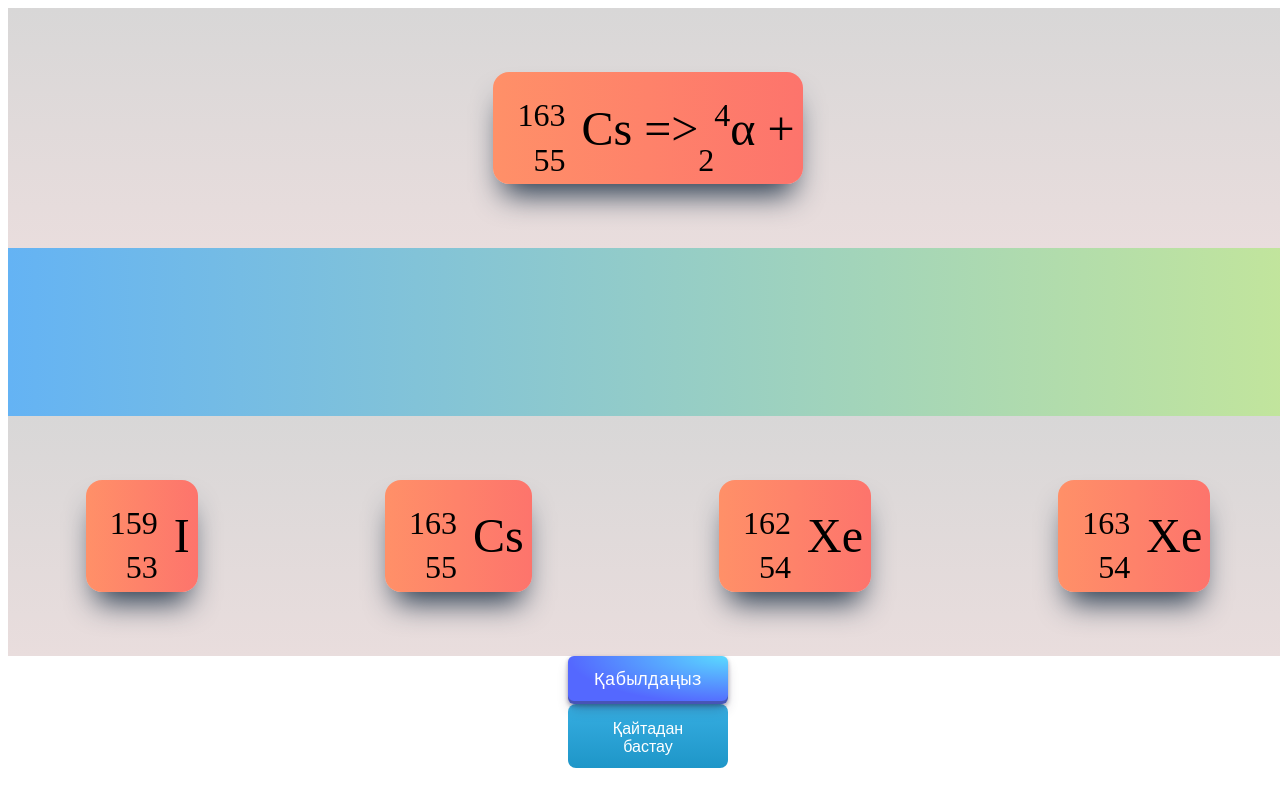
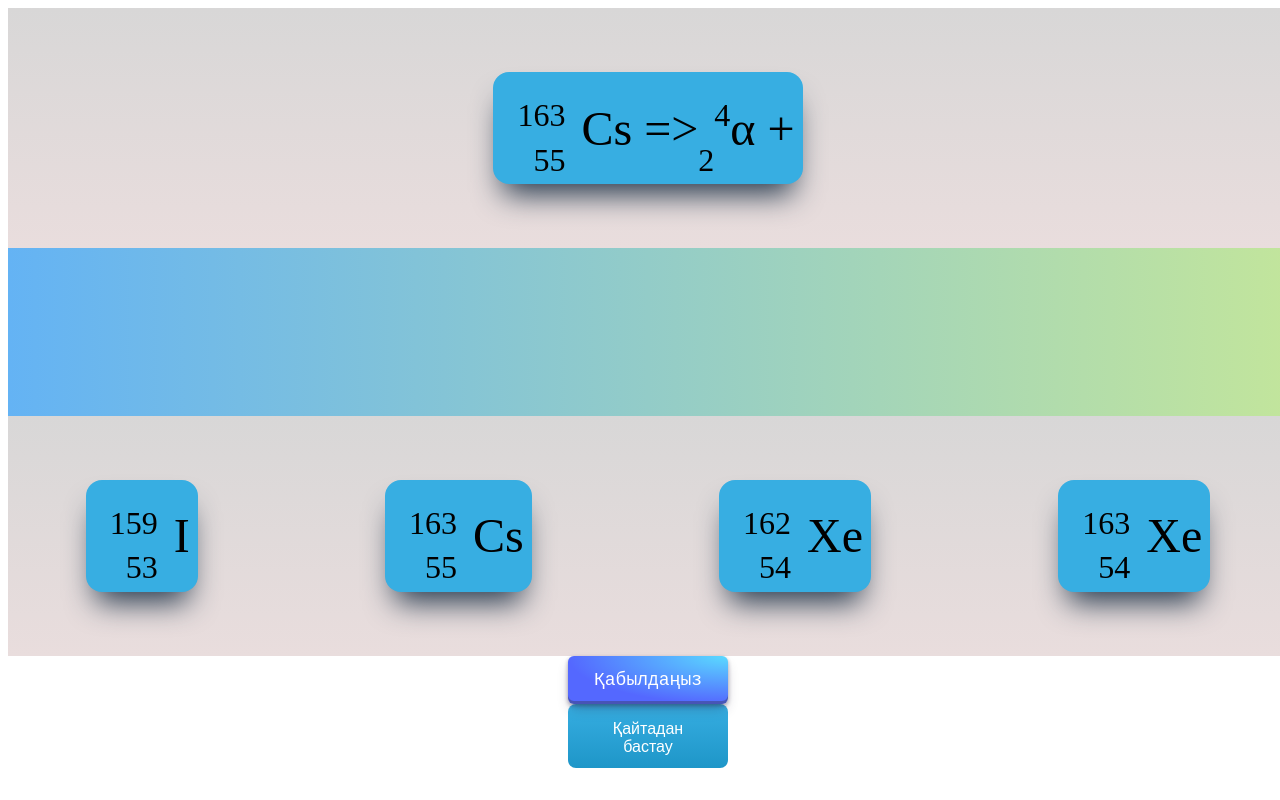
Before and after one commit to forhimedu/radioactivity, a plain HTML site: page index.html in a window 1280 px wide. Drawn offline with Linux system fonts and the light colour scheme.

Commit message:
Add files via upload

```diff
--- a/style.css
+++ b/style.css
@@ -45,9 +45,7 @@ span, div, h1 {
 span {
     display: flex;
     font-size: 3rem;
-    background: #fd746c;  /* fallback for old browsers */
-    background: -webkit-linear-gradient(to right, #ff9068, #fd746c);  /* Chrome 10-25, Safari 5.1-6 */
-    background: linear-gradient(to right, #ff9068, #fd746c); /* W3C, IE 10+/ Edge, Firefox 16+, Chrome 26+, Opera 12+, Safari 7+ */
+   background-color: #37AEE2;
     border-radius: 1rem;
     height: 6rem;
     align-items: center;
```
